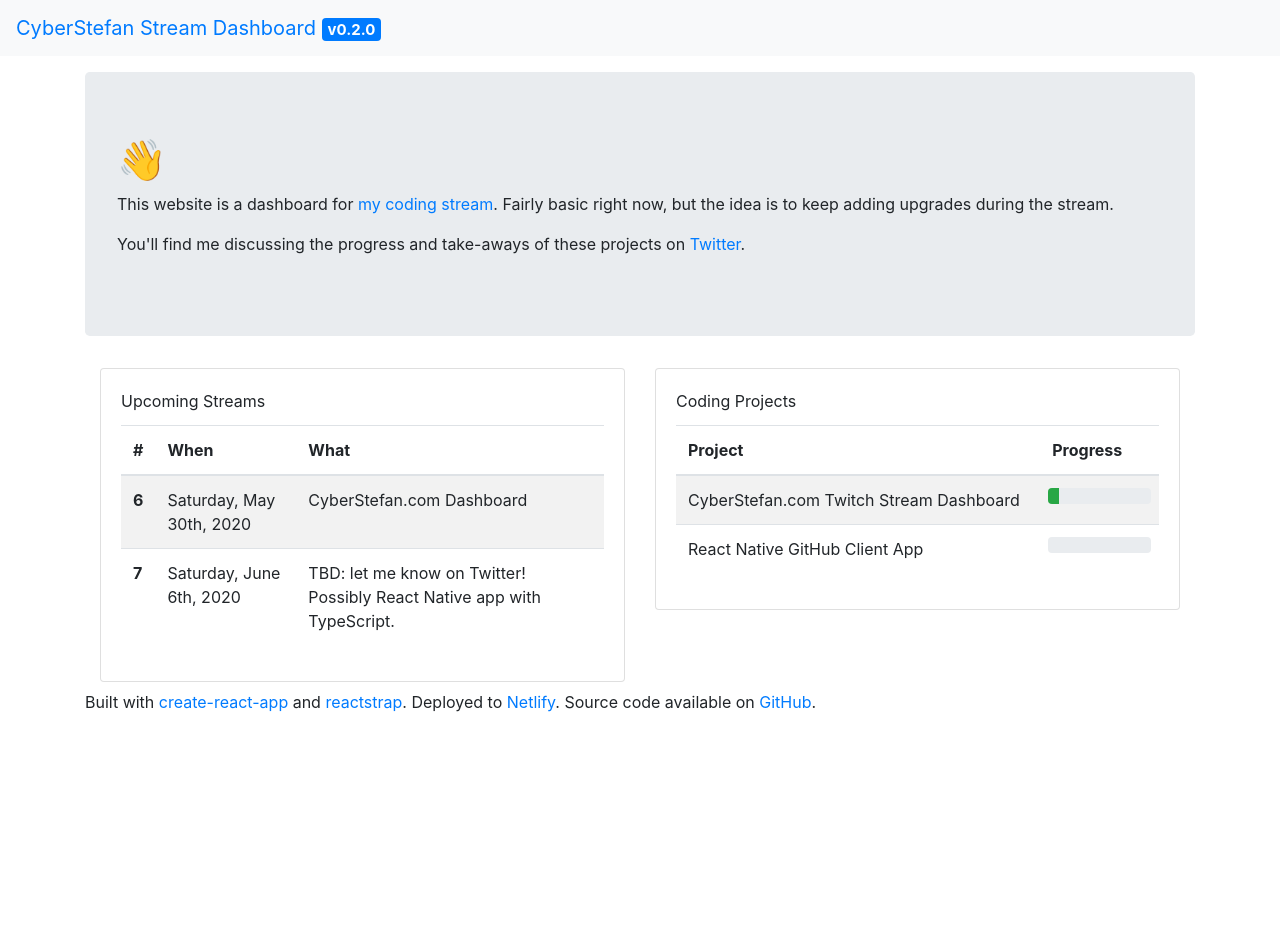
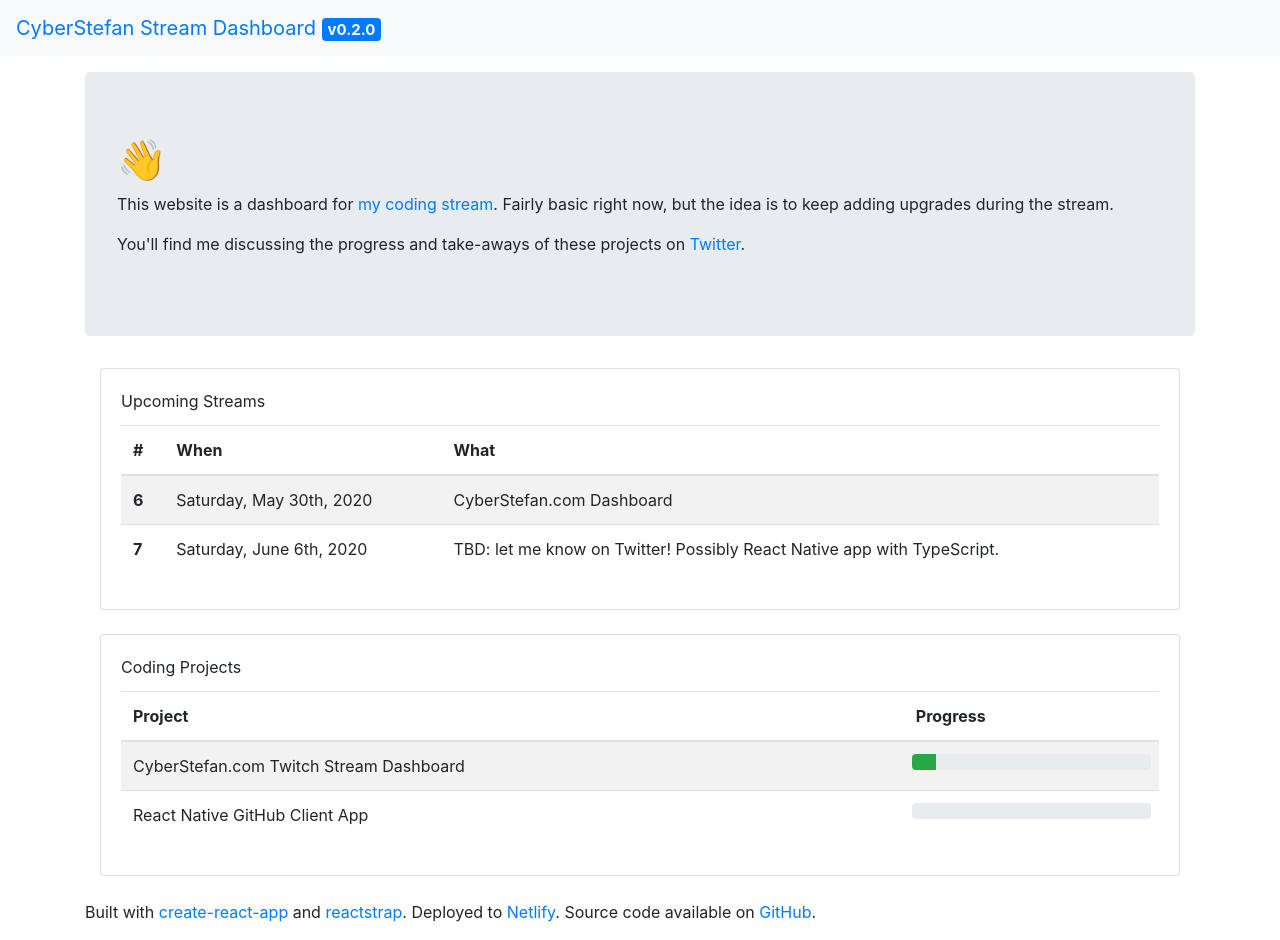
Before and after one commit to ksm/cyberstefan-site, a React (Create React App) app: page / in a window 1280 px wide. Before the commit the page ends 800 px from the top, so only its background shows below. Built offline with nearby package versions, Linux system fonts and the light colour scheme.

Commit message:
chore(dashboard): introduce widget to clean up and reuse code

```diff
--- a/src/Dashboard.js
+++ b/src/Dashboard.js
@@ -10,14 +10,25 @@
   Container,
 } from "reactstrap";
 
-export const Dashboard = () => {
-  return (
-    <Container>
+const Widget = (props) => (
+  <div class="my-4">
     <Row>
       <Col>
         <Card>
           <CardBody>
-              <CardTitle>Upcoming Streams</CardTitle>
+            <CardTitle>{props.title}</CardTitle>
+            {props.children}
+          </CardBody>
+        </Card>
+      </Col>
+    </Row>
+  </div>
+);
+
+export const Dashboard = () => {
+  return (
+    <Container>
+      <Widget title="Upcoming Streams">
         <Table striped>
           <thead>
             <tr>
@@ -36,19 +47,14 @@
               <th scope="row">7</th>
               <td>Saturday, June 6th, 2020</td>
               <td>
-                      TBD: let me know on Twitter! Possibly React Native app
-                      with TypeScript.
+                TBD: let me know on Twitter! Possibly React Native app with
+                TypeScript.
               </td>
             </tr>
           </tbody>
         </Table>
-            </CardBody>
-          </Card>
-        </Col>
-        <Col>
-          <Card>
-            <CardBody>
-              <CardTitle>Coding Projects</CardTitle>
+      </Widget>
+      <Widget title="Coding Projects">
         <Table striped>
           <thead>
             <tr>
@@ -75,10 +81,7 @@
             </tr>
           </tbody>
         </Table>
-            </CardBody>
-          </Card>
-        </Col>
-      </Row>
+      </Widget>
     </Container>
   );
 };
```
Lines whose indentation alone changed are shown as unchanged.
